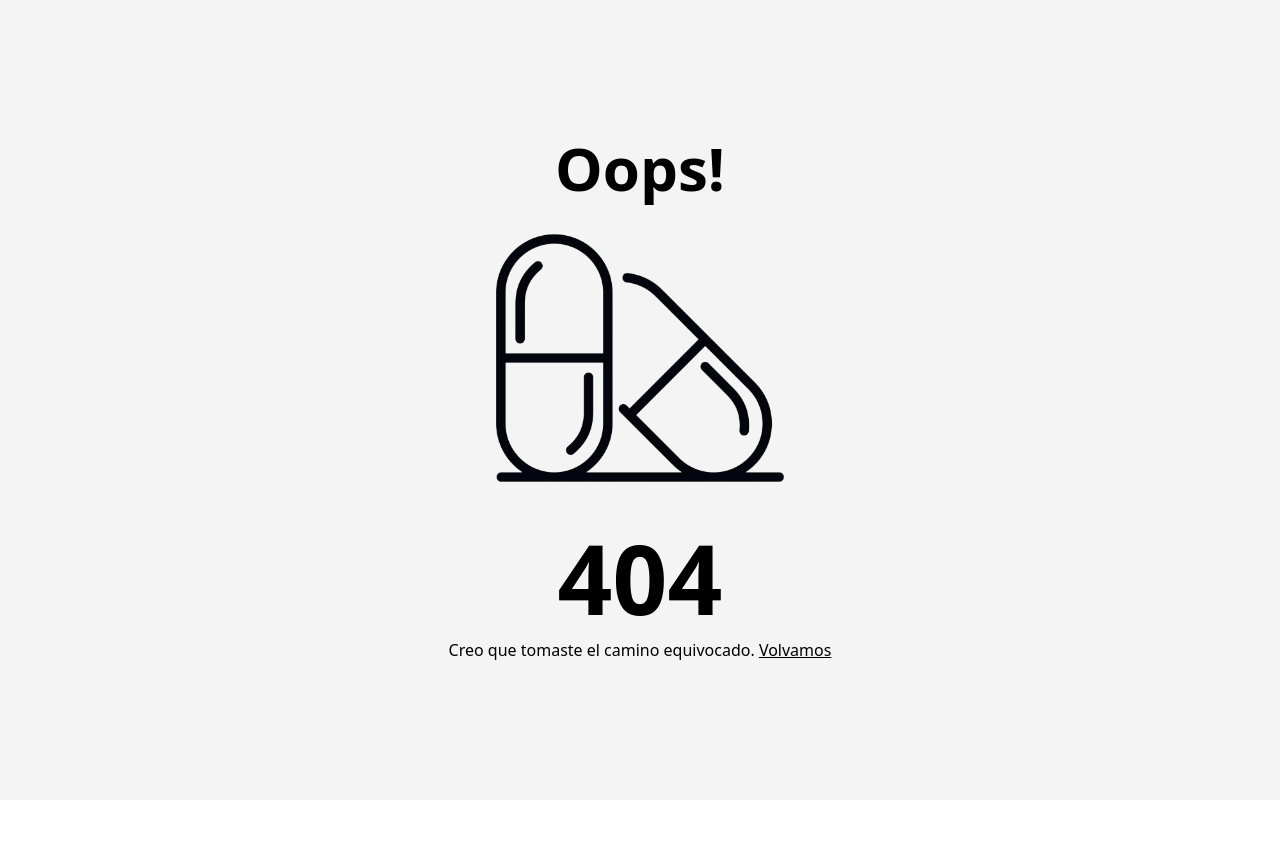
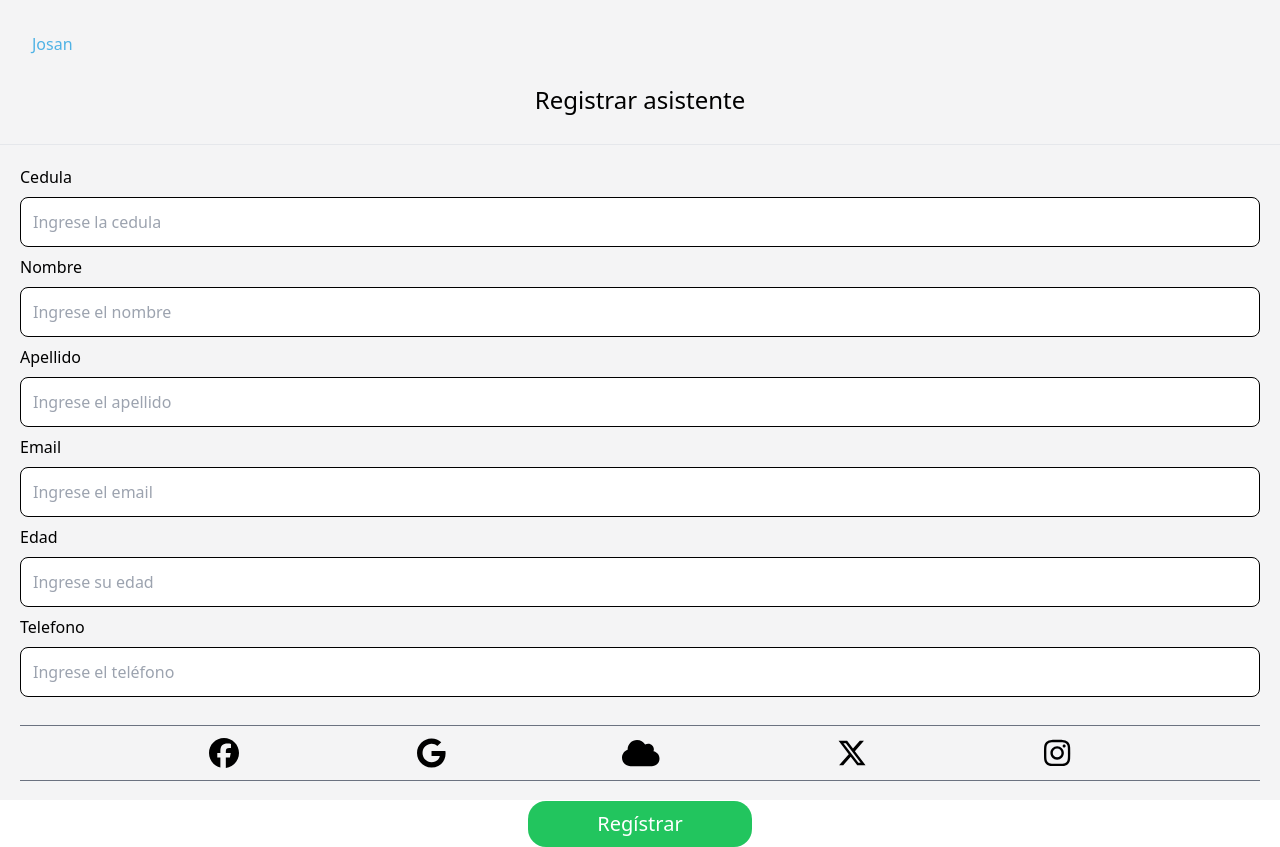
Before and after one commit to Josee-cmd/Tailwind-Practice, a React (Vite) app: page /Tailwind-Practice/panel/Assistant in a window 1280 px wide. Before the commit this address had no page. Before the commit the page ends 800 px from the top, so only its background shows below. Built offline with nearby package versions, Linux system fonts and the light colour scheme.

Commit message:
Assistant form completed

```diff
--- a/src/App.jsx
+++ b/src/App.jsx
@@ -11,6 +11,7 @@ import NavBar from "./Components/NavBar";
 import Panel from "./Pages/Panel";
 import Favorite from "./Components/Favorite";
 import ProfileUser from "./User/ProfileUser";
+import {Assistant} from './Pages/Assistant'
 /*---------------------------------------------------------------------------------*/
 
 function App() {
@@ -36,12 +37,12 @@ function App() {
         >
           <Route path="/Tailwind-Practice/panel" element={<NavBar />}>
             <Route path="home" element={<Panel />} />
-            <Route path="User-Setting" element={<Setting />}/>
+            <Route path="User-Setting" element={<Setting />} />
             <Route path="User-Setting/profile-user" element={<ProfileUser />} />
             <Route path="favorite" element={<Favorite />} />
           </Route>
         </Route>
-
+        <Route path = "/Tailwind-Practice/panel/Assistant" element = {<Assistant/>}/>
         <Route path="/Tailwind-Practice/*" element={<NoFound />} />
       </Routes>
     </div>
--- /dev/null
+++ b/src/Components/Buttons.jsx
@@ -0,0 +1,24 @@
+import propTypes from 'prop-types'
+export const Buttons = (props) => {
+    const { label, style } = props;
+    return (
+        <button
+            style={{
+                width: '14rem',
+                height:'2.9rem',
+                fontSize: '20px',
+                background: '#22C55E',
+                color: '#fff',
+                borderRadius: '10px',
+                ...style,
+            }}
+        >
+            {label}
+        </button>
+    )
+}
+Buttons.propTypes = {
+    label: propTypes.string,
+    style: propTypes.object
+
+}
--- /dev/null
+++ b/src/Pages/Assistant.jsx
@@ -0,0 +1,48 @@
+import { Icons } from '../Components/Icons'
+import { faFacebook, faGoogle, faXTwitter, faInstagram } from '@fortawesome/free-brands-svg-icons'
+import { faCloud } from '@fortawesome/free-solid-svg-icons'
+import { Buttons } from '../Components/Buttons'
+export const Assistant = () => {
+    const styleInput = 'w-full p-3 border border-black my-2 rounded-lg outline-none',
+        css = "text-3xl";
+
+    return (
+        <div className="w-full h-full my-8">
+            <p className="logo mx-8">Josan</p>
+            <div className="py-4 text-2xl flex justify-center items-center font-medium border-b "><p className='p-3'>Registrar asistente</p></div>
+            <form action="" className={`flex flex-col flex-wrap mx-5 my-5`}>
+                <label htmlFor="cedula">
+                    Cedula
+                </label>
+                <input name="cedula" id="cedula" type="number" placeholder="Ingrese la cedula" className={`${styleInput} `} autoComplete='off'
+
+                />
+                <label htmlFor="nombre">
+                    Nombre
+                </label>
+                <input id="nombre" type="text" placeholder="Ingrese el nombre" className={`${styleInput}`} autoComplete='off' />
+                <label htmlFor="lastName">Apellido</label>
+                <input type="text" id="lastName" placeholder="Ingrese el apellido" className={`${styleInput}`} autoComplete='off' />
+                <label htmlFor="email">Email</label>
+                <input type="email" id="email" placeholder="Ingrese el email" className={`${styleInput}`} autoComplete='off' />
+                <label htmlFor="age">Edad</label>
+                <input type="number" id="age" placeholder="Ingrese su edad" className={`${styleInput}`} autoComplete='off' />
+                <label htmlFor="phone">Telefono</label>
+                <input type="number" id="phone" placeholder="Ingrese el teléfono" className={`${styleInput}`} autoComplete='off' />
+
+                <section className=' flex justify-evenly my-5 border-t border-b border-gray-500 p-3'>
+                    <Icons css={`${css}`} icon={faFacebook} />
+                    <Icons css={`${css}`} icon={faGoogle} />
+                    <Icons css={`${css}`} icon={faCloud} />
+                    <Icons css={`${css}`} icon={faXTwitter} />
+                    <Icons css={`${css}`} icon={faInstagram} />
+                </section>
+                <div className='flex justify-center'>
+                    <Buttons label={`Regístrar`} style={{
+                        borderRadius: '18px',
+                    }} />
+                </div>
+            </form>
+        </div>
+    )
+}
--- a/src/Pages/Panel.jsx
+++ b/src/Pages/Panel.jsx
@@ -102,7 +102,7 @@ function Panel() {
           </div>
           <div className={`${change ? 'visible ':''} invisible h-28 flex flex-col justify-center items-center  text-lg font-medium `}>
             <Link to = "NoFound">Añadir alarma</Link>
-            <Link to = "NoFound">Añardir Asistente</Link>
+            <Link to = "/Tailwind-Practice/panel/Assistant">Añardir Asistente</Link>
           </div>
         </div>
         <img
```
Also changed, not shown: src/Components/Month.jsx (+6 -4 lines), src/assets/FormAssistant/Assistant.jpeg (added).
